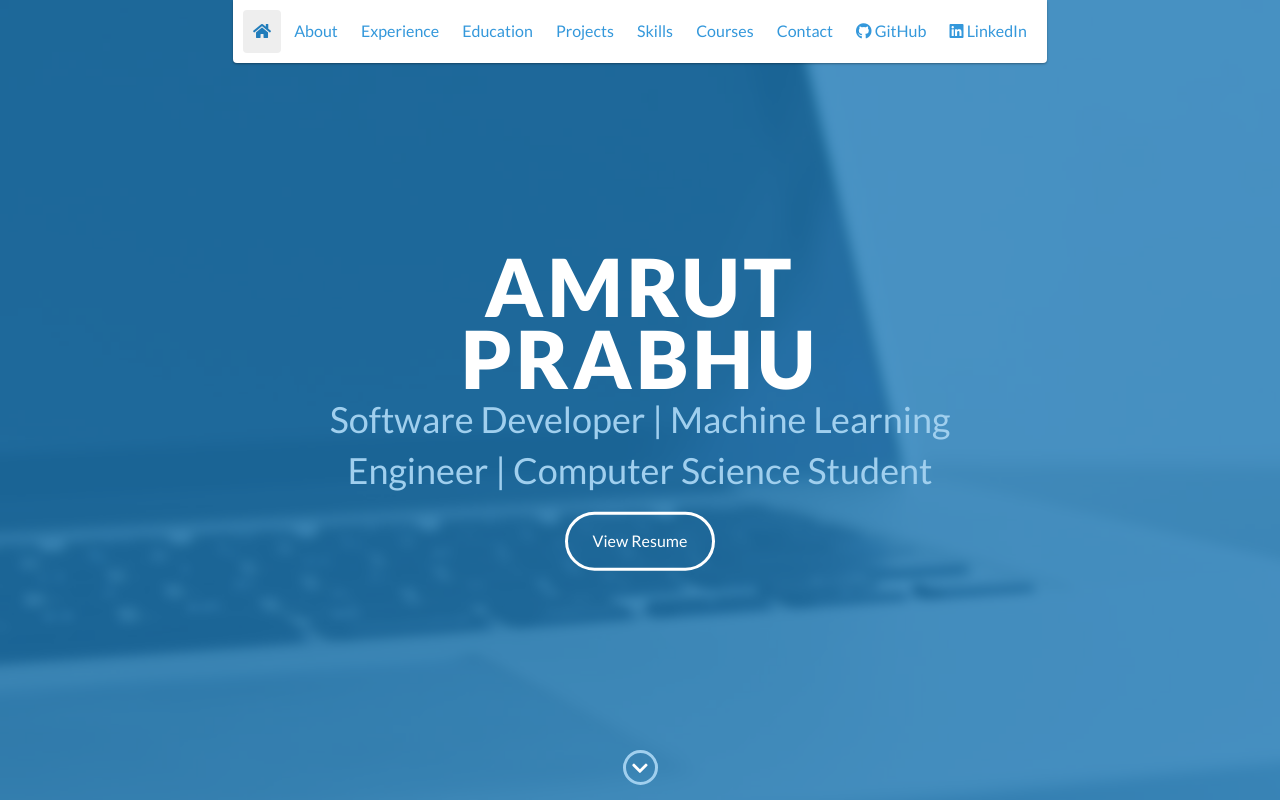
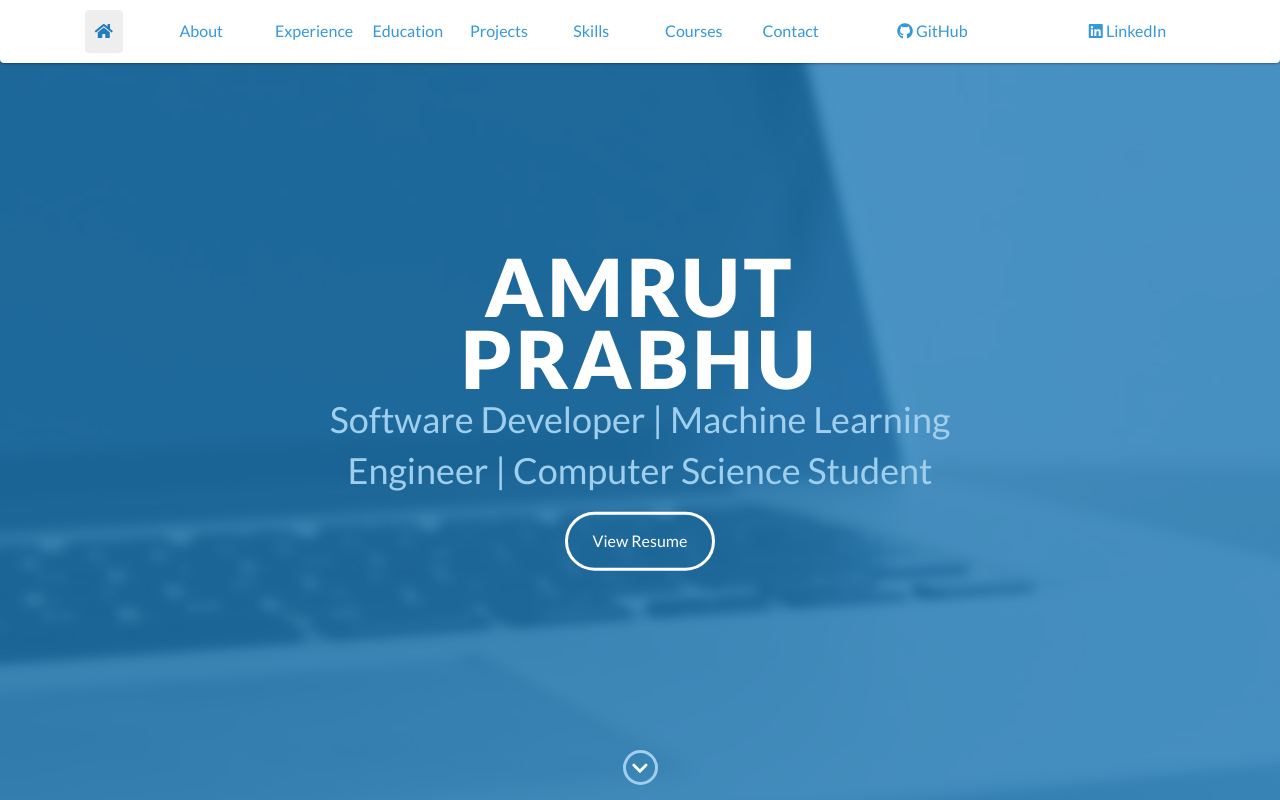
Before and after one commit to amrut-prabhu/amrut-prabhu.github.io, a website: page index.html in a window 1280 px wide. Shown: the top 800 px of the page. Drawn offline with nearby package versions, Linux system fonts and the light colour scheme.

Commit message:
Minor fixes + Bootstrap for navbar

```diff
--- a/index.html
+++ b/index.html
@@ -37,50 +37,52 @@
             <span>Close</span> <i class="fa fa-times" aria-hidden="true"></i>
         </div>
         <ul id="menu" class="shadow">
-            <li>
-                <a href="#lead">
+            <div class="container">
+                <div class="row">
+                    <div class="col-sm-1">
+                        <li><a href="#lead">
                             <i class="fa fa-home" aria-hidden="true"></i>
-                </a>
-            </li>
-            <li>
-                <a href="#about">About</a>
-            </li>
-            <li>
-                <a href="#experience">Experience</a>
-            </li>
-            <li>
-                <a href="#education">Education</a>
-            </li>
-            <li>
-                <a href="#projects">Projects</a>
-            </li>
-            <li>
-                <a href="#skills">Skills</a>
-            </li>
-            <li>
-                <a href="#courses">Courses</a>
-            </li>
-            <li>
-                <a href="#contact">Contact</a>
-            </li>
-            <!-- <li>
-                <a href="https://medium.com/@amrut08" class="no-scroll" target="_blank">
+                        </a></li>
+                    </div>
+                    <div class="col-sm-1">
+                        <li><a href="#about">About</a></li>
+                    </div>
+                    <div class="col-sm-1">
+                        <li><a href="#experience">Experience</a></li>
+                    </div>
+                    <div class="col-sm-1">
+                        <li><a href="#education">Education</a></li>
+                    </div>
+                    <div class="col-sm-1">
+                        <li><a href="#projects">Projects</a></li>
+                    </div>
+                    <div class="col-sm-1">
+                        <li><a href="#skills">Skills</a></li>
+                    </div>
+                    <div class="col-sm-1">
+                        <li><a href="#courses">Courses</a></li>
+                    </div>
+                    <div class="col-sm-1">
+                        <li><a href="#contact">Contact</a></li>
+                    </div>
+                    <!-- <li><a href="https://medium.com/@amrut08" class="no-scroll" target="_blank">
                             <i class="fab fa-medium" aria-hidden="true"></i>
                             Blog
-                </a>
-            </li> -->
-            <li>
-                <a href="https://github.com/amrut-prabhu" class="no-scroll" target="_blank">
+                        </a></li> -->
+                    <div class="col-sm-2">
+                        <li><a href="https://github.com/amrut-prabhu" class="no-scroll" target="_blank">
                              <i class="fab fa-github" aria-hidden="true"></i>
                              GitHub
-                </a>
-            </li>
-            <li>
-                <a href="https://linkedin.com/in/amrutprabhu" class="no-scroll" target="_blank">
+                        </a></li>
+                    </div>
+                    <div class="col-sm-2">
+                        <li><a href="https://linkedin.com/in/amrutprabhu" class="no-scroll" target="_blank">
                             <i class="fab fa-linkedin" aria-hidden="true"></i>
                             LinkedIn
-                </a>
-            </li>
+                        </a></li>
+                    </div>
+                </div> <!-- End row -->
+            </div> <!-- End container -->
         </ul>
     </header>
     <!-- End header -->
@@ -157,7 +159,7 @@
                 </p>
             </div>
 
-            <div data-date="January 2018 – Dec 2018">
+            <div data-date="January 2018 – April 2019">
                 <h3>National University of Singapore(NUS), School of Computing</h3>
                 <h4>Teaching Assistant</h4>
                 <p>
--- a/scss/styles.scss
+++ b/scss/styles.scss
@@ -189,6 +189,8 @@ header {
 }
 
 #menu {
+    width: 100%;
+
     &.active {
         display: block;
     }
```
Also changed, not shown: css/styles.css. Lines whose indentation alone changed are shown as unchanged.
